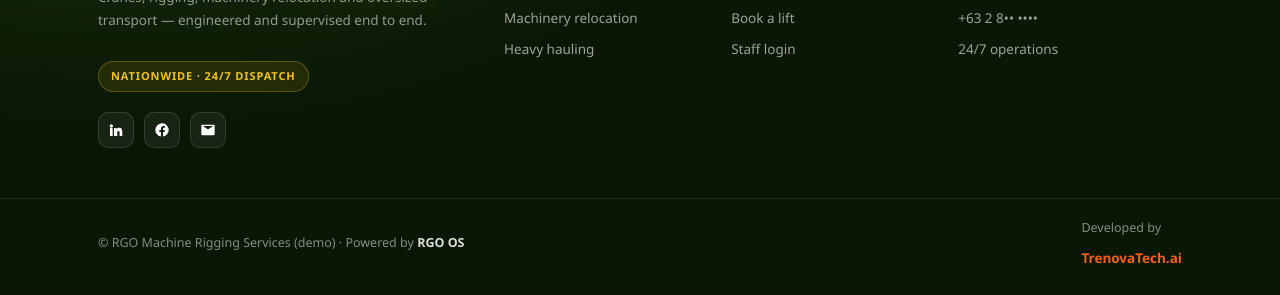
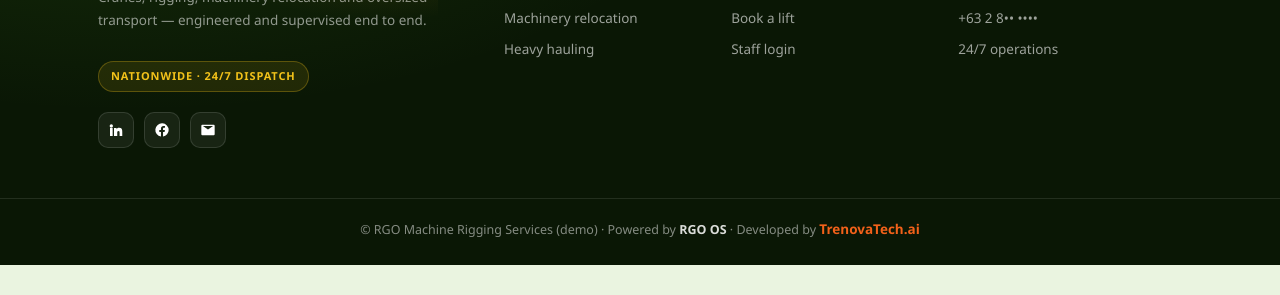
Before and after one commit to marcuslaysontrenova/lifthaul-os-demo, a plain HTML site: page index.html in a window 1280 px wide. Shown: the part 4050-4345 px from the top of the page. After the commit the page ends 4315 px from the top, so only its background shows below. Drawn offline with Linux system fonts and the light colour scheme.

Commit message:
fix(demo): center footer credit line, make "Developed by TrenovaTech.ai" a visible clickable link
The space-between bottom bar pushed the developed-by credit to the far right
edge where it was easy to miss. Merged into one centered credit line so
"© … · Powered by RGO OS · Developed by TrenovaTech.ai" reads together, with
TrenovaTech.ai as an accent-orange clickable link (opens trenovatech.ai).

Co-Authored-By: Claude Opus 4.8 <noreply@anthropic.com>

```diff
--- a/index.html
+++ b/index.html
@@ -182,8 +182,10 @@
   .foot .socials a:hover{background:var(--accent);border-color:var(--accent);transform:translateY(-2px)}
   .foot .socials svg{width:16px;height:16px;fill:currentColor}
   .foot .base{position:relative;z-index:1;border-top:1px solid rgba(255,255,255,.10);margin-top:clamp(36px,4vw,50px);padding-top:20px}
-  .foot .base .bwrap{max-width:1140px;margin:0 auto;padding:0 clamp(18px,4vw,28px);font-size:12.5px;color:rgba(255,255,255,.5);display:flex;gap:10px 20px;flex-wrap:wrap;align-items:center;justify-content:space-between}
+  .foot .base .bwrap{max-width:1140px;margin:0 auto;padding:0 clamp(18px,4vw,28px);font-size:12.5px;color:rgba(255,255,255,.5);display:flex;gap:6px;flex-wrap:wrap;align-items:center;justify-content:center;text-align:center}
   .foot .base b{color:rgba(255,255,255,.85)}
+  .foot .base a{display:inline;margin:0;color:var(--accent);font-weight:800;text-decoration:none;transition:.15s}
+  .foot .base a:hover{color:var(--accent);text-decoration:underline;transform:none}
   @media(max-width:820px){.foot .in{grid-template-columns:1fr 1fr}.foot .brand{grid-column:1/-1;max-width:none}.cta-band .in{justify-content:flex-start}}
   @media(max-width:460px){.foot .in{grid-template-columns:1fr}}
 
@@ -364,7 +366,7 @@
     <div class="col"><b>Company</b><a href="#portfolio">Projects</a><a href="#book">Book a lift</a><a data-act="staffLogin" style="cursor:pointer">Staff login</a></div>
     <div class="col"><b>Contact</b><a href="mailto:dispatch@rgo-rigging.demo">dispatch@rgo-rigging.demo</a><a>+63 2 8•• ••••</a><a>24/7 operations</a></div>
   </div>
-  <div class="base"><div class="bwrap"><span>© RGO Machine Rigging Services (demo) · Powered by <b>RGO OS</b></span><span>Developed by <a href="https://trenovatech.ai" target="_blank" rel="noopener" style="color:var(--accent);font-weight:800;text-decoration:none">TrenovaTech.ai</a></span></div></div></footer>
+  <div class="base"><div class="bwrap"><span>© RGO Machine Rigging Services (demo) · Powered by <b>RGO OS</b> · Developed by <a href="https://trenovatech.ai" target="_blank" rel="noopener">TrenovaTech.ai</a></span></div></div></footer>
 </section>
 
 <!-- ================= LOGIN ================= -->
```
